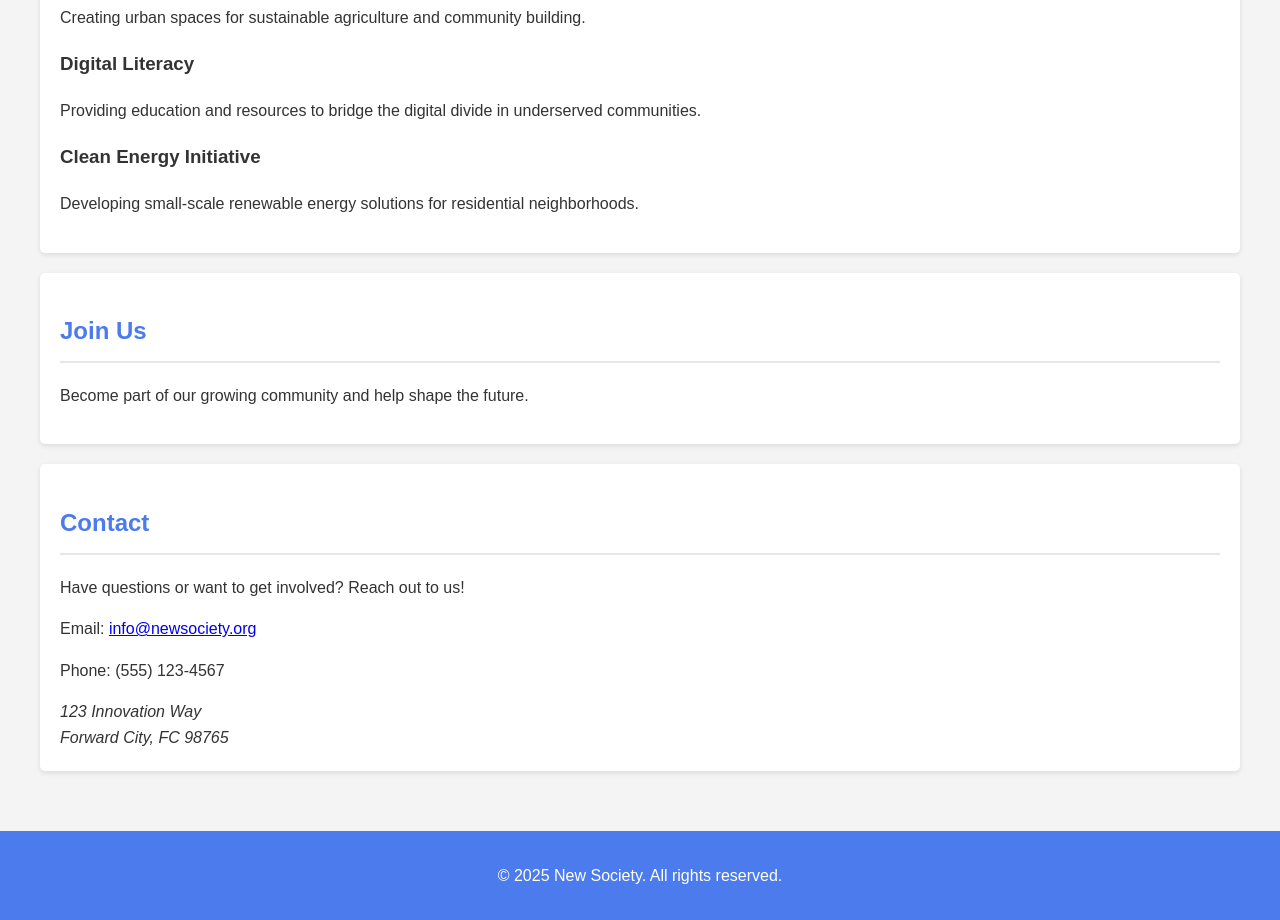
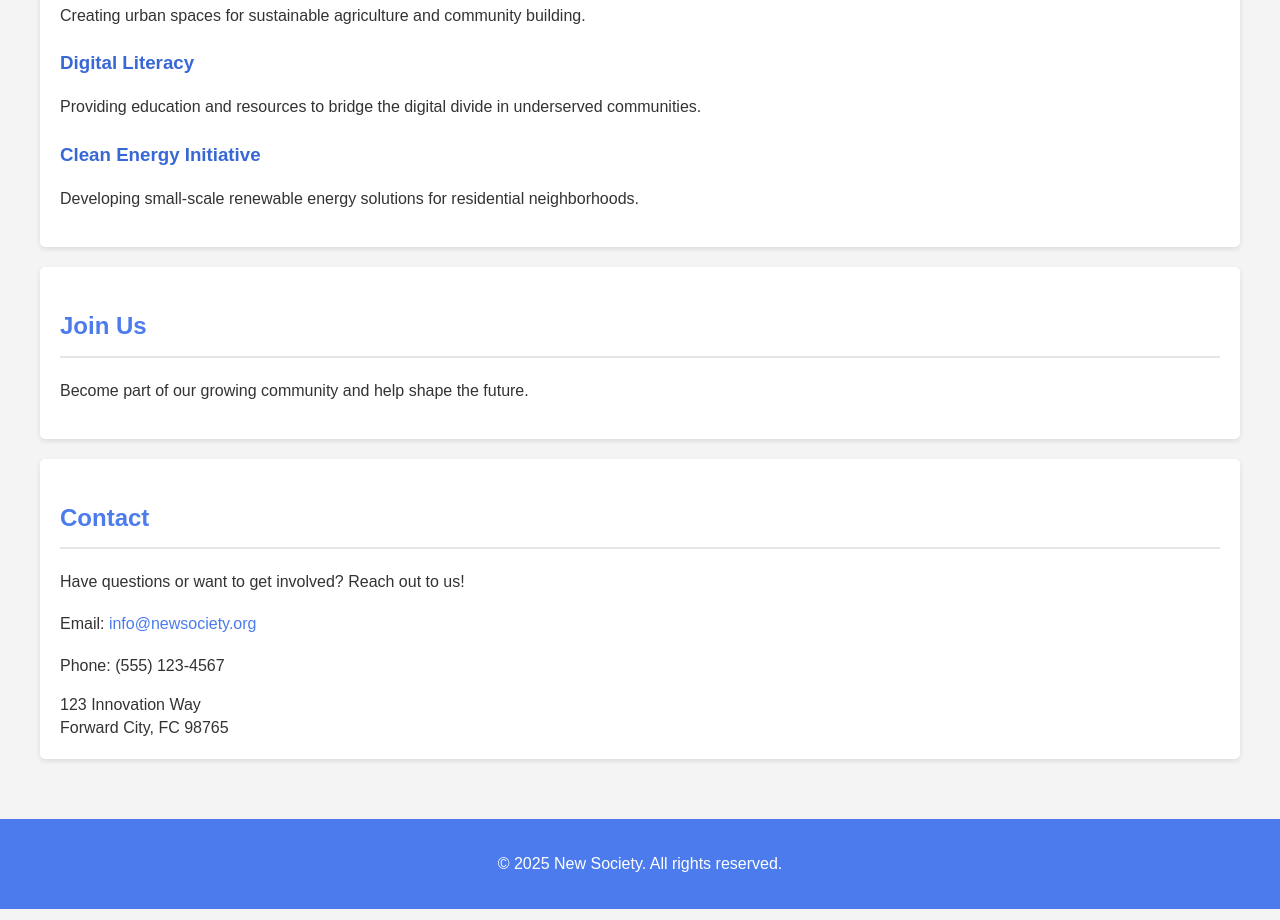
Before and after one commit to git-shevan/new-society-test, a plain HTML site: page index.html in a window 1280 px wide. Shown: the part 805-1725 px from the top of the page. Drawn offline with Linux system fonts and the light colour scheme.

Commit message:
Update CSS for new content sections

```diff
--- a/styles.css
+++ b/styles.css
@@ -12,6 +12,11 @@ header, footer {
     color: white;
     text-align: center;
     padding: 1rem;
+}
+
+header p {
+    font-size: 1.2rem;
+    margin-top: 0;
 }
 
 main {
@@ -30,7 +35,7 @@ section {
 
 h1 {
     font-size: 2.5rem;
-    margin-bottom: 1rem;
+    margin-bottom: 0.5rem;
 }
 
 h2 {
@@ -39,6 +44,27 @@ h2 {
     padding-bottom: 10px;
 }
 
+h3 {
+    color: #3867d6;
+    margin-top: 20px;
+    margin-bottom: 5px;
+}
+
+a {
+    color: #4b7bec;
+    text-decoration: none;
+}
+
+a:hover {
+    text-decoration: underline;
+}
+
+address {
+    font-style: normal;
+    margin-top: 10px;
+    line-height: 1.4;
+}
+
 footer {
     margin-top: 20px;
 }
```
